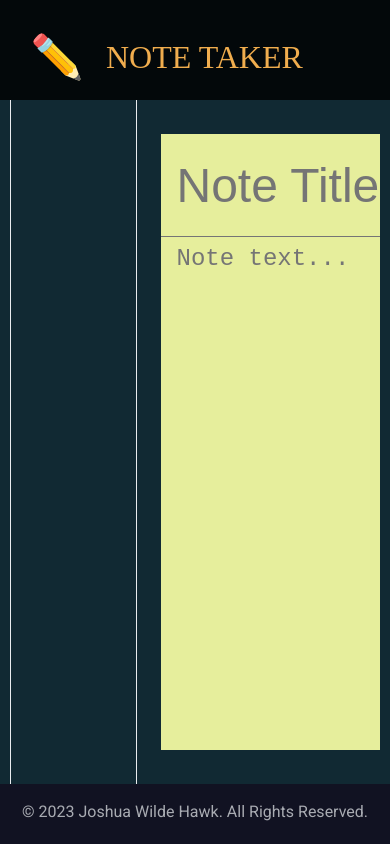
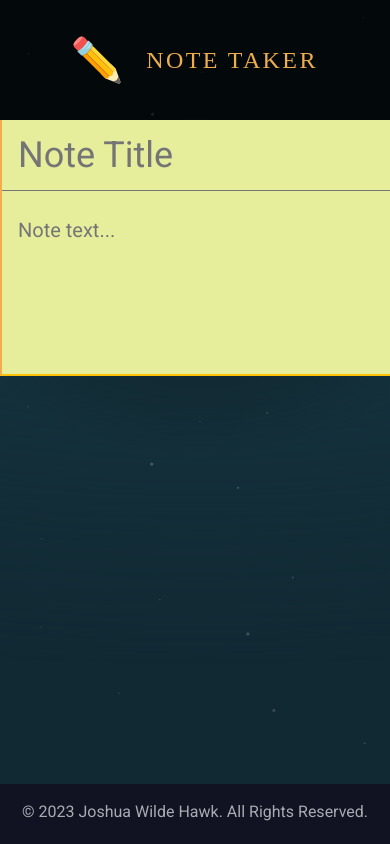
Before and after one commit to hawkjosh/note-taker-localStorage, a React (Vite) app: page /notes in a window 390 px wide. Built offline with nearby package versions, Linux system fonts and the light colour scheme; a web font is replaced by a local one.

Commit message:
worked on responsiveness and a few button functionality things

```diff
--- a/src/App.css
+++ b/src/App.css
@@ -17,27 +17,33 @@
 	--vague-color: #e9ecef;
 }
 
-* {
+*,
+*::before,
+*::after {
 	box-sizing: border-box;
 }
 
 body {
 	background-color: var(--main-color);
-	color: var(--default-text-color);
-	display: flex;
-	flex-direction: column;
 	font-family: var(--main-font);
-	grid-template-rows: auto 1fr auto;
 	height: 100%;
-	justify-content: space-between;
 	line-height: 1.5;
 	margin: 0;
+	padding: 0;
+	color: var(--default-text-color);
+	/* display: flex;
+	flex-direction: column;
+	grid-template-rows: auto 1fr auto;
+	justify-content: space-between;
 	min-height: 100vh;
-	padding: 0;
 	scrollbar-gutter: stable both-edges;
 	scrollbar-width: thin;
 	-moz-osx-font-smoothing: grayscale;
-	-webkit-font-smoothing: antialiased;
+	-webkit-font-smoothing: antialiased; */
+}
+
+* ::-webkit-scrollbar {
+	display: none;
 }
 
 #root {
--- a/src/App.jsx
+++ b/src/App.jsx
@@ -10,17 +10,17 @@ import Notes from './pages/Notes/index.jsx'
 import './App.css'
 
 export default () => {
-	const [location] = useLocation()
+	// const [location] = useLocation()
 
 	return (
 		<StrictMode>
 			<Parallax className='page'>
-				{location === '/' ? (
+				{/* {location === '/' ? ( */}
 					<Fragment>
 						<StarsLayer />
 						<CloudsLayer />
 					</Fragment>
-				) : null}
+				{/* ) : null} */}
 
 				<main>
 					<Switch>
--- a/src/components/MyButton/index.jsx
+++ b/src/components/CustomButton/index.jsx
@@ -1,17 +1,17 @@
-import { cMyButton } from './index.module.css'
+import { cCustomButton } from './index.module.css'
 
 export default (props) => {
 	if (props.href) {
 		return (
 			<a
-				className={cMyButton}
+				className={cCustomButton}
 				{...props}
 			/>
 		)
 	}
 	return (
 		<button
-			className={cMyButton}
+			className={cCustomButton}
 			type='button'
 			{...props}
 		/>
--- a/src/components/MyButton/index.module.css
+++ b/src/components/CustomButton/index.module.css
@@ -1,4 +1,4 @@
-.cMyButton {
+.cCustomButton {
 	background-color: var(--main-color);
 	border-radius: 0.3rem;
 	border: 1px solid var(--title-color);
@@ -14,7 +14,7 @@
 	transition-property: box-shadow;
 }
 
-.cMyButton:hover {
+.cCustomButton:hover {
 	box-shadow: 5px 5px 10px 5px rgba(0, 0, 0, 0.5);
 	transition: 0.5s ease-in-out;
 }
--- /dev/null
+++ b/src/components/CustomInput/index.jsx
@@ -0,0 +1,29 @@
+import React, { useState } from 'react'
+
+const style = {
+	width: '100%',
+	padding: '0.5rem 1rem'
+}
+
+export default (props) => {
+	const [inputType] = useState(props.type)
+	const [placeholderText] = useState(props.placeholder)
+	const [inputValue, setInputValue] = useState('')
+
+	function handleChange(e) {
+		setInputValue(e.target.value)
+		props.onChange ? props.onChange(inputValue) : null
+	}
+	return (
+		<>
+			<input
+				style={style}
+				type={inputType}
+				value={inputValue}
+				onChange={handleChange}
+				placeholder={placeholderText}
+				{...props}
+			/>
+		</>
+	)
+}
--- /dev/null
+++ b/src/components/CustomTextarea/index.jsx
@@ -0,0 +1,27 @@
+import React, { useState } from 'react'
+
+const style = {
+	width: '100%',
+	padding: '1rem'
+}
+
+export default (props) => {
+	const [placeholderText] = useState(props.placeholder)
+	const [inputValue, setInputValue] = useState('')
+
+	function handleChange(e) {
+		setInputValue(e.target.value)
+		props.onChange ? props.onChange(inputValue) : null
+	}
+	return (
+		<>
+			<textarea
+				style={style}
+				value={inputValue}
+				onChange={handleChange}
+				placeholder={placeholderText}
+				{...props}
+			/>
+		</>
+	)
+}
--- a/src/pages/Home/index.jsx
+++ b/src/pages/Home/index.jsx
@@ -1,5 +1,5 @@
 import Icon from '../../components/icons/index.jsx'
-import Button from '../../components/MyButton/index.jsx'
+import CustomButton from '../../components/CustomButton/index.jsx'
 
 import {
 	cHomePageWrapper,
@@ -30,7 +30,7 @@ export default () => {
 					<div className={cWelcomeSubtitle}>
 						A simple app to keep track of your notes!
 					</div>
-					<Button href='/notes'>Get Started</Button>
+					<CustomButton href='/notes'>Get Started</CustomButton>
 				</section>
 			</div>
 
--- a/src/pages/Notes/index.jsx
+++ b/src/pages/Notes/index.jsx
@@ -4,13 +4,13 @@ import uid from '../../utils/uniqueId.js'
 
 import Icon from '../../components/icons/index.jsx'
 
+import CustomInput from '../../components/CustomInput/index.jsx'
+import CustomTextarea from '../../components/CustomTextarea/index.jsx'
+
 import {
-	cActionsPanel,
 	cHeaderContainer,
 	cNavbarTitle,
 	cNavbarTitleContainer,
-	cNavbarTitlePanel,
-	cNavActionIconsContainer,
 	cNotesPageWrapper,
 	cNotesListContainer,
 	cNotesListItem,
@@ -26,6 +26,9 @@ import {
 	cSaveIcon,
 	cEditIcon,
 	cBackIcon,
+	cSaveNew,
+	cNoteTitleWrapper,
+	cNotesListItemTitle,
 } from './index.module.css'
 
 export default () => {
@@ -42,27 +45,31 @@ export default () => {
 	const resetNote = () => {
 		setTitle('')
 		setText('')
+		setTitleUpdate('')
+		setTextUpdate('')
 		setSelectedNote({})
 		setUpdateSelectedNote({})
 	}
 
-	const handleNoteClickActive = (note) => {
+	const handleNoteSelectActive = (note) => {
+		resetNote()
 		setSelectedNote(note)
 	}
 
-	const handleNoteClickInactive = () => {
-		setSelectedNote({})
-		setUpdateSelectedNote({})
+	const handleNoteSelectInactive = () => {
+		resetNote()
 		setTitleUpdate(selectedNote.title)
 		setTextUpdate(selectedNote.text)
 	}
 
-	const handleUpdateNoteClick = (note) => {
+	const handleUpdateNoteActive = (note) => {
 		setUpdateSelectedNote(note)
 	}
 
-	const handleUpdateNoteClickInactive = () => {
-		setUpdateSelectedNote({})
+	const handleUpdateNoteInactive = () => {
+		resetNote()
+		setTitleUpdate(selectedNote.title)
+		setTextUpdate(selectedNote.text)
 	}
 
 	const saveNote = () => {
@@ -113,7 +120,6 @@ export default () => {
 	return (
 		<>
 			<header className={cHeaderContainer}>
-				<nav className={cNavbarTitlePanel}>
 				<Link
 					className={cNavbarTitleContainer}
 					href='/'>
@@ -123,48 +129,21 @@ export default () => {
 					/>
 					<div className={cNavbarTitle}>Note Taker</div>
 				</Link>
-					<div className={cActionsPanel}>
-						<div className={cNavActionIconsContainer}>
-							{updateSelectedNote.id ? (
-								<Icon
-									className={cSaveIcon}
-									name='save'
-									width='30px'
-									onClick={updateNote}
-								/>
-							) : (
-								<Icon
-									className={
-										!title.trim() || !text.trim()
-											? `${cHideIcon}`
-											: `${cSaveIcon}`
-									}
-									name='save'
-									width='30px'
-									onClick={saveNote}
-								/>
-							)}
-						</div>
-					</div>
-				</nav>
 			</header>
 
 			<div className={cNotesPageWrapper}>
 				<div className={cNotesListContainer}>
-					<Fragment>
-						{notes.map((note, index) => {
-							return (
+					{notes.map((note, index) => (
 						<Fragment key={index}>
 							<div className={cNotesListItem}>
-										<h3
-											data-status={
-												note === selectedNote ? 'active' : 'inactive'
-											}
+								<div
+									className={cNotesListItemTitle}
+									data-status={note === selectedNote ? 'active' : 'inactive'}
 									onClick={() => {
-												handleNoteClickActive(note)
+										handleNoteSelectActive(note)
 									}}>
 									{note.title}
-										</h3>
+								</div>
 								{selectedNote.title && (
 									<div className={cNotesListActionIcons}>
 										<Icon
@@ -175,7 +154,7 @@ export default () => {
 											}
 											name='back'
 											width='1.75rem'
-													onClick={handleNoteClickInactive}
+											onClick={handleNoteSelectInactive}
 										/>
 										<Icon
 											className={
@@ -185,18 +164,28 @@ export default () => {
 											}
 											name='back'
 											width='1.75rem'
-													onClick={handleUpdateNoteClickInactive}
+											onClick={handleUpdateNoteInactive}
 										/>
 										<Icon
 											className={
 												note === updateSelectedNote
-															? `${cHideIcon}`
-															: `${cEditIcon}`
+													? `${cSaveIcon}`
+													: `${cHideIcon}`
+											}
+											name='save'
+											width='30px'
+											onClick={updateNote}
+										/>
+										<Icon
+											className={
+												note === selectedNote && note !== updateSelectedNote
+													? `${cEditIcon}`
+													: `${cHideIcon}`
 											}
 											name='edit'
 											width='1.75rem'
 											onClick={() => {
-														handleUpdateNoteClick(note)
+												handleUpdateNoteActive(note)
 											}}
 										/>
 										<Icon
@@ -215,55 +204,63 @@ export default () => {
 								)}
 							</div>
 						</Fragment>
-							)
-						})}
-					</Fragment>
+					))}
 				</div>
-				<form className={cNoteViewContainer}>
+				<div className={cNoteViewContainer}>
 					{updateSelectedNote.id ? (
 						<Fragment>
-							<input
+							<CustomInput
 								className={cNoteTitle}
+								type='text'
+								value={titleUpdate ? titleUpdate : selectedNote.title}
+								onChange={(e) => setTitleUpdate(e.target.value)}
 								placeholder={selectedNote.title}
-								maxLength='30'
-								value={titleUpdate || selectedNote.title}
-								onChange={(e) => setTitleUpdate(e.target.value)}
-								type='text'
 							/>
-							<textarea
+							<CustomTextarea
 								className={cNoteText}
+								value={textUpdate ? textUpdate : selectedNote.text}
+								onChange={(e) => setTextUpdate(e.target.value)}
 								placeholder={selectedNote.text}
-								value={textUpdate || selectedNote.text}
-								onChange={(e) => setTextUpdate(e.target.value)}
 							/>
 						</Fragment>
 					) : (
 						<Fragment>
-							<input
+							<div className={cNoteTitleWrapper}>
+								<CustomInput
 									className={
 										selectedNote.title
 											? `${cNoteTitle} ${cViewOnly}`
 											: `${cNoteTitle}`
 									}
-								placeholder='Note Title'
-								maxLength='30'
+									type='text'
 									value={selectedNote.title ? selectedNote.title : title}
 									onChange={(e) => setTitle(e.target.value)}
-								type='text'
+									placeholder='Note Title'
 								/>
-							<textarea
+								<Icon
+									className={
+										!title.trim() || !text.trim()
+											? `${cHideIcon}`
+											: `${cSaveIcon} ${cSaveNew}`
+									}
+									name='save'
+									width='30px'
+									onClick={saveNote}
+								/>
+							</div>
+							<CustomTextarea
 								className={
 									selectedNote.text
 										? `${cNoteText} ${cViewOnly}`
 										: `${cNoteText}`
 								}
-								placeholder='Note text...'
 								value={selectedNote.text ? selectedNote.text : text}
 								onChange={(e) => setText(e.target.value)}
+								placeholder='Note text...'
 							/>
 						</Fragment>
 					)}
-				</form>
+				</div>
 			</div>
 
 			<footer className={cFooterContainer}>
--- a/src/pages/Notes/index.module.css
+++ b/src/pages/Notes/index.module.css
@@ -1,161 +1,118 @@
 /* BELOW ARE STYLES FOR THE HEADER COMPONENT */
-.cActionsPanel {
-	align-items: center;
+.cHeaderContainer {
+	width: 100%;
+	height: 7.5rem;
+	position: fixed;
+	top: 0;
+	z-index: 1;
 	display: flex;
+	background-color: hsla(0, 0%, 0%, 0.8);
+	padding: 2rem 2.5rem;
 }
 
-.cHeaderContainer {
-	background-color: hsla(0, 0%, 0%, 0.8);
-	left: 0;
-	padding: 0.5rem 1rem;
-	position: fixed;
-	top: 0;
-	width: 100%;
-	z-index: 10;
-	height: 100px;
+.cNavbarTitleContainer {
+	display: flex;
+	justify-content: center;
+	align-items: center;
+	gap: clamp(1.5rem, 1.327rem + 0.647vw, 2rem);
+	text-decoration: none;
 }
 
 .cNavbarTitle {
+	font-size: clamp(1.5rem, 0.981rem + 1.942vw, 3rem);
+	font-family: var(--cursive-font);
+	letter-spacing: clamp(0.15rem, 0.064rem + 0.179vw, 0.25rem);
+	text-transform: uppercase;
 	color: var(--title-color);
-	display: inline-block;
-	font-size: 2rem;
-	font-weight: 400;
-	text-transform: uppercase;
-	font-family: var(--cursive-font);
-}
-
-.cNavbarTitleContainer {
-	align-items: center;
-	display: flex;
-	gap: 1.5rem;
-	justify-content: center;
-	text-decoration: none;
-}
-
-.cNavbarTitlePanel {
-	align-items: center;
-	display: flex;
-	justify-content: space-between;
-	padding: 1.5rem 1rem;
-	position: relative;
-}
-
-/* BELOW ARE STYLES FOR THE ACTION BUTTON COMPONENT INSIDE THE HEADER */
-.cNavActionIconsContainer {
-	display: flex;
-	gap: 2rem;
-}
-
-.cNavActionIconsContainer *:hover {
-	cursor: pointer;
-}
-
-.cSaveIcon svg:hover,
-.cBackIcon svg:hover {
-	fill: var(--title-color);
-}
-
-.cHideIcon {
-	display: none;
 }
 
 /* BELOW ARE STYLES FOR THE NOTES PAGE */
 .cNotesPageWrapper {
 	width: 100%;
-	height: calc(100vh - 10rem);
-	display: flex;
-	margin: 6.25rem 2.5% 0rem;
+	position: absolute;
+	top: 7.5rem;
+	display: grid;
+	grid-template-columns: 35% 65%;
 }
 
 .cNotesListContainer {
-	width: auto;
-	max-width: 32.5%;
+	width: 100%;
 	height: 100%;
+	position: relative;
+	top: 0;
+	z-index: 0;
+	overflow-y: scroll;
 	display: flex;
 	flex-direction: column;
-	flex-basis: 32.5%;
-	border: 1.5px solid var(--vague-color);
-	border-bottom: none;
-	border-top: none;
-	padding: 0 1.5rem;
+	background-color: transparent;
 }
 
 .cNotesListItem {
-	width: 100%;
-	height: auto;
 	display: flex;
 	justify-content: space-between;
 	align-items: center;
-	font-size: 1.25rem;
-	border-bottom: 1.5px solid var(--vague-color);
-	cursor: pointer;
-	padding: 0rem 0.5rem;
-}
-
-.cNotesListItem:first-child {
-	padding-top: 2rem;
+	padding: 0.75rem 1.25rem;
+	border-bottom: 0.075rem solid var(--vague-color);
 }
 
 .cNotesListItem:last-child {
 	border-bottom: none;
 }
 
+.cNotesListItemTitle {
+	width: fit-content;
+	max-width: 90%;
+	white-space: nowrap;
+	overflow: hidden;
+	text-overflow: ellipsis;
+	font-size: clamp(1.15rem, 0.977rem + 0.647vw, 1.65rem);
+	cursor: pointer;
+}
+
+.cNotesListItemTitle[data-status='active'],
+.cNotesListItemTitle:hover {
+	font-weight: bold;
+	color: var(--title-color);
+}
+
 .cNotesListActionIcons {
 	display: flex;
-	gap: 1.25rem;
-}
-
-.cDeleteIcon svg:hover {
-	fill: tomato;
-}
-
-.cEditIcon svg:hover {
-	fill:lawngreen;
-}
-
-.cNotesListItem > h3[data-status='active'] {
-	font-weight: bold;
-	color: var(--title-color)
+	gap: 1rem;
 }
 
 .cNoteViewContainer {
-	width: auto;
-	max-width: 62.5%;
+	width: 65%;
 	height: 100%;
+	position: fixed;
+	right: 0;
+	z-index: 1;
 	display: flex;
 	flex-direction: column;
-	justify-content: center;
-	flex-basis: 62.5%;
-	padding-left: 1.5rem;
+	gap: 0.5rem;
+	background-color: var(--secondary-text-color);
+	border-left: 0.15rem solid var(--title-color);
+}
+
+.cNoteTitleWrapper {
+	display: flex;
+	align-items: center;
+	border-bottom: 0.075rem solid #757575;
+	padding-right: 2rem;
 }
 
 .cNoteTitle {
-	width: 100%;
-	height: auto;
-	max-height: 15%;
-	flex-basis: 15%;
-	font-size: 3rem;
+	all: unset;
 	color: var(--main-color);
-	background-color: var(--secondary-text-color);
-	border: none;
-	border-bottom: 1px solid #757575;
-	outline: none;
-	padding-left: 1rem;
+	font-size: clamp(2.25rem, 1.904rem + 1.294vw, 3.25rem);
 }
 
 .cNoteText {
-	width: 100%;
-	height: auto;
-	max-height: 75%;
-	flex-basis: 75%;
-	font-size: 1.5rem;
+	all: unset;
+	height: 100%;
+	overflow-y: scroll;
+	font-size: clamp(1.25rem, 0.99rem + 0.971vw, 2rem);
 	color: var(--main-color);
-	background-color: var(--secondary-text-color);
-	border: none;
-	outline: none;
-	resize: none;
-	padding-left: 1rem;
-	padding-top: 0.5rem;
+	background-color: transparent;
 }
 
 .cViewOnly {
@@ -166,13 +123,67 @@
 .cFooterContainer {
 	background-color: #111222;
 	text-align: center;
-	position: absolute;
+	position: fixed;
 	width: 100%;
 	bottom: 0;
 	height: 60px;
+	z-index: 1;
 }
 
+/* BELOW ARE STYLES FOR THE PAGE ICONS */
 .cDisclaimer {
 	color: var(--vague-color);
 	opacity: 0.7;
 }
+
+.cSaveNew svg {
+	fill: var(--main-color);
+}
+
+.cSaveIcon svg:hover {
+	fill: forestgreen;
+	cursor: pointer;
+}
+
+.cBackIcon svg:hover {
+	fill: var(--title-color);
+	cursor: pointer;
+}
+
+.cEditIcon svg:hover {
+	fill: royalblue;
+	cursor: pointer;
+}
+
+.cDeleteIcon svg:hover {
+	fill: tomato;
+	cursor: pointer;
+}
+
+.cHideIcon {
+	display: none;
+}
+
+/* BELOW ARE MEDIA QUERIES FOR RESPONSIVENESS */
+@media (max-width: 768px) {
+	.cHeaderContainer {
+		justify-content: center;
+	}
+
+	.cNotesPageWrapper {
+		display: flex;
+		flex-direction: column-reverse;
+	}
+
+	.cNoteViewContainer {
+		width: 100%;
+		height: 16rem;
+		top: 7.5rem;
+		border-bottom: 0.15rem solid hsla(45, 100%, 51%, 1);
+	}
+
+	.cNotesListContainer {
+		top: 16rem;
+		border: none;
+	}
+}
```
Lines whose indentation alone changed are shown as unchanged.
